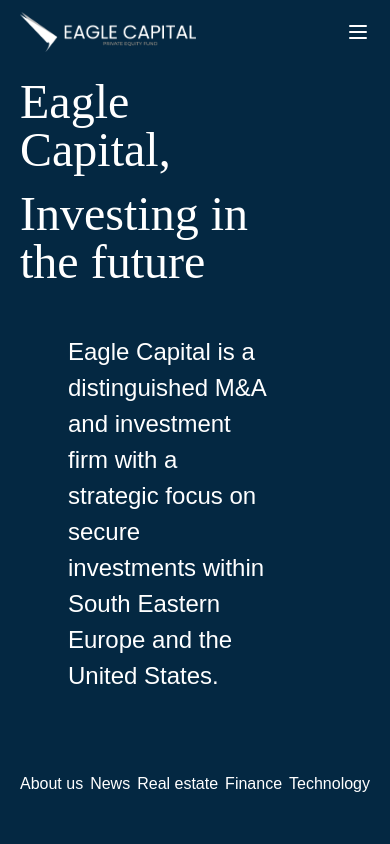
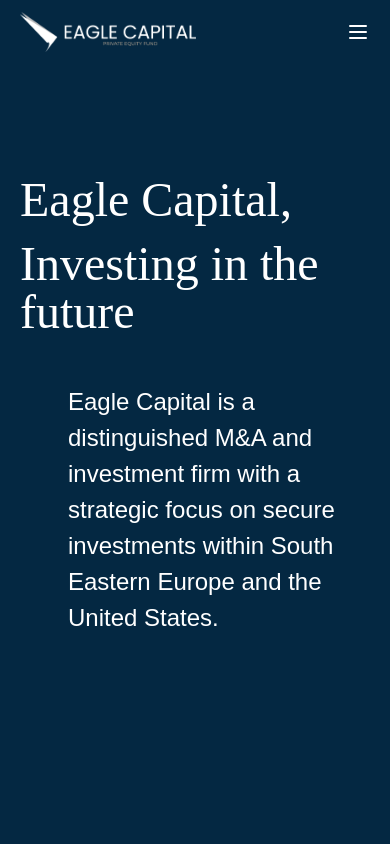
Before and after one commit to rgnpcrz/eagle-capital-web, a React (Vite) app: page / in a window 390 px wide. Shown: the top 844 px of the page. Built offline with nearby package versions, Linux system fonts and the light colour scheme.

Commit message:
banner resposiveness

```diff
--- a/src/pages/AboutUs/AboutUs.jsx
+++ b/src/pages/AboutUs/AboutUs.jsx
@@ -6,7 +6,7 @@
       <div className="">
         <div className="bg-primary  text-white  ">
           <div className="page-container mx-auto flex flex-col py-12">
-            <div className="flex-1 flex-col min-h-screen -mt-16 justify-center flex  pr-24">
+            <div className="flex-1 flex-col min-h-screen -mt-16 pt-16 justify-center flex md:pr-24">
               <div className="">
                 <div className="space-y-4 font-light text-5xl md:text-8xl font-serif">
                   <h1 className="">More about Eagle Capital</h1>
--- a/src/pages/Homepage/components/Banner.jsx
+++ b/src/pages/Homepage/components/Banner.jsx
@@ -4,8 +4,8 @@
   return (
     <>
       <div className="bg-primary  text-white ">
-        <div className="page-container mx-auto flex flex-col px-3  -mt-16  min-h-screen  py-12">
-          <div className="flex-1 flex-col  justify-center flex  pr-24">
+        <div className="page-container mx-auto flex flex-col px-3  -mt-16 pt-16  min-h-screen  py-12">
+          <div className="flex-1 flex-col  justify-center flex  md:pr-24">
             <div className="">
               <div className="space-y-4 font-light text-5xl md:text-8xl font-serif">
                 <h1 className="">Eagle Capital,</h1>
@@ -16,13 +16,13 @@
               </h1>
             </div>
           </div>
-          <div className="flex justify-between ">
+          {/* <div className="flex justify-between ">
             <div>About us</div>
             <div>News</div>
             <div>Real estate</div>
             <div>Finance</div>
             <div>Technology</div>
-          </div>
+          </div> */}
           {/* <div>
             <img className="w-full" src={bannerImg} />
           </div> */}
--- a/src/pages/MeetTheTeam/MeetTheTeam.jsx
+++ b/src/pages/MeetTheTeam/MeetTheTeam.jsx
@@ -3,7 +3,7 @@
     <>
       <div className="bg-primary  text-white ">
         <div className="page-container mx-auto flex flex-col ">
-          <div className="flex-1 flex-col min-h-screen -mt-16 justify-center flex  pr-24">
+          <div className="flex-1 flex-col min-h-screen -mt-16 pt-16 justify-center flex  md:pr-24">
             <div className="">
               <div className="space-y-4 font-light text-5xl md:text-8xl font-serif">
                 <h1 className="">Meet the team that’s changing the way people live.</h1>
```
Also changed, not shown: vercel.json (added).
